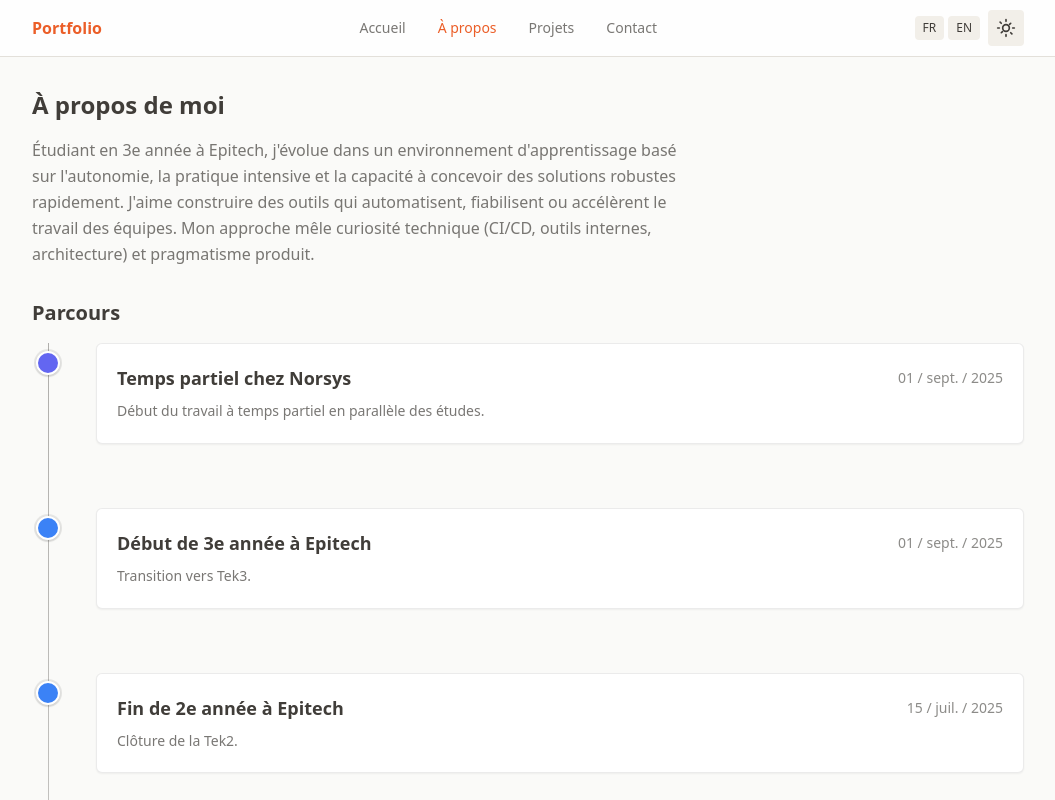
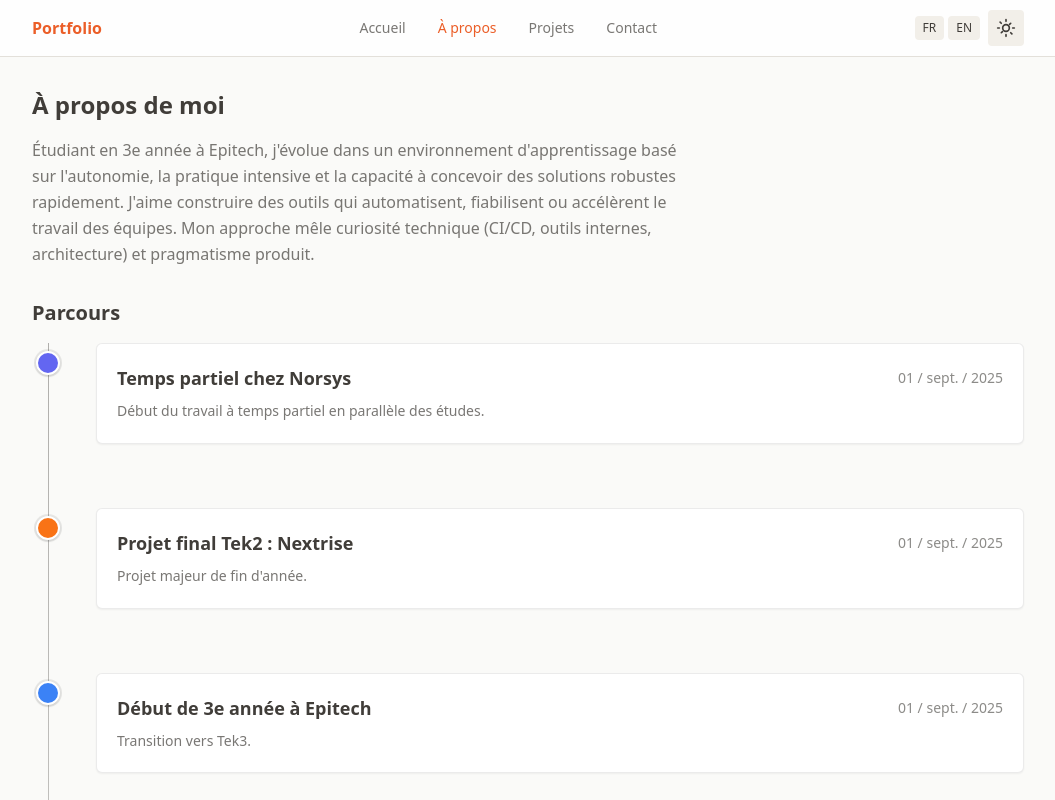
Before and after one commit to ThibaultPouch59200/Portfolio, a React (Vite) app: page /about in a window 1280 px wide. Shown: the top 800 px of the page, without its empty margins (112-1167 px from the left). Built offline with nearby package versions, Linux system fonts and the light colour scheme.

Commit message:
feat(timeline): add Nextrise Tek2 final project event

```diff
--- a/src/data/timeline.js
+++ b/src/data/timeline.js
@@ -9,6 +9,13 @@ export const timelineEvents = [
     type: 'work',
     title: { fr: 'Temps partiel chez Norsys', en: 'Part-time at Norsys' },
     description: { fr: 'Début du travail à temps partiel en parallèle des études.', en: 'Started part-time work alongside studies.' }
+  },
+  {
+    id: 'project-nextrise-2025-09',
+    date: '2025-09-01',
+    type: 'project',
+    title: { fr: 'Projet final Tek2 : Nextrise', en: 'Tek2 Final Project: Nextrise' },
+    description: { fr: 'Projet majeur de fin d\'année.', en: 'Major end-of-year project.' }
   },
   {
     id: 'epitech-tek3-start-2025-09',
```
